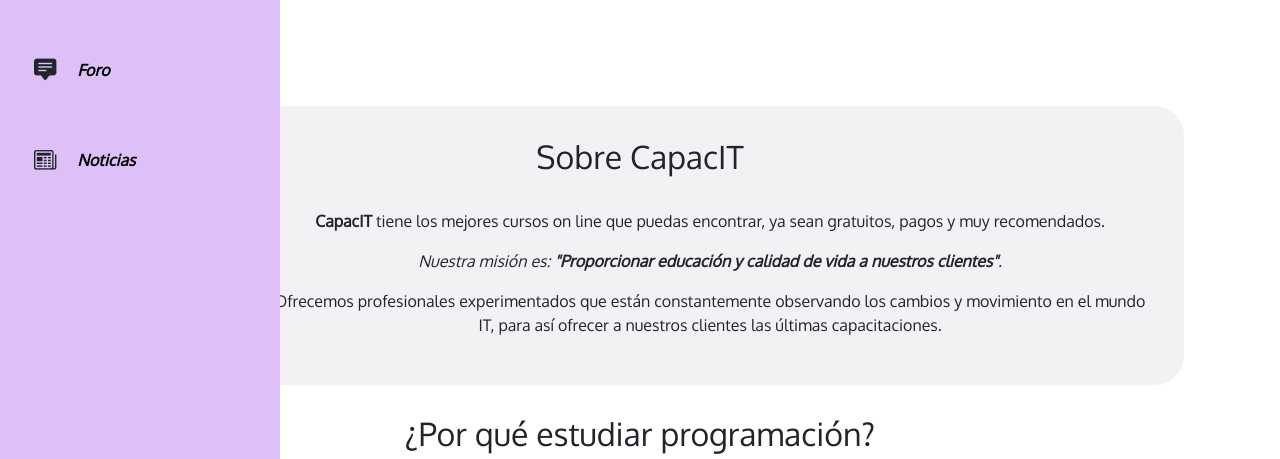
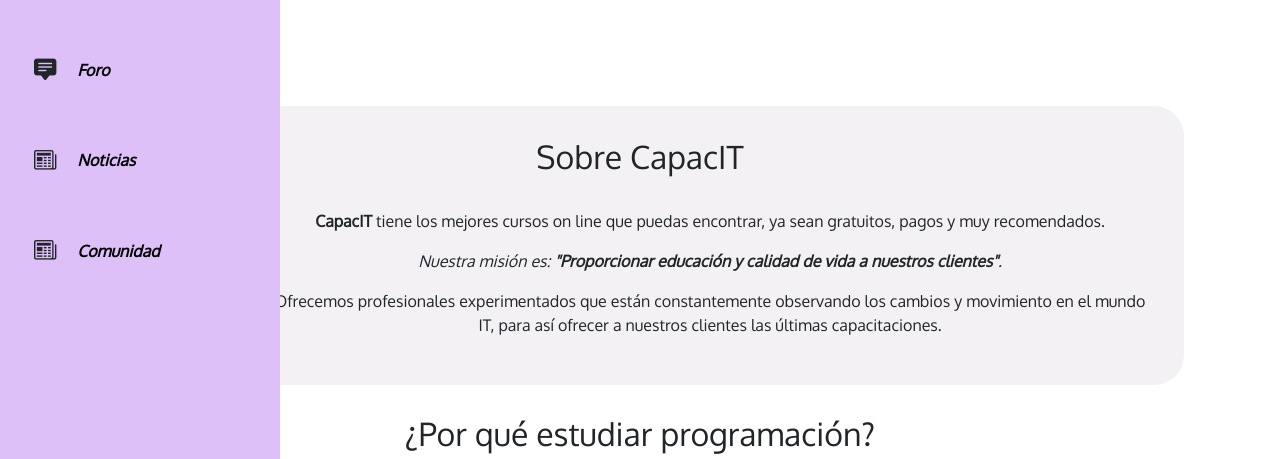
Before and after one commit to abrilramos12/Proyecto_Grupal-Ispc, a Python web app: template Project/Templates/html/index.html in a window 1280 px wide. Shown: the part 272-731 px from the top of the page. Run offline with Jinja, Linux system fonts and the light colour scheme; the template is opened without the code that fills it, so the values that code supplies are empty; some libraries are stand-ins or nearby versions; grey boxes are pictures that could not be loaded.

Commit message:
lista, agregué Comunidad

```diff
--- a/Project/Templates/html/index.html
+++ b/Project/Templates/html/index.html
@@ -54,6 +54,11 @@
                             <a href="news.html">Noticias</a>
                         </i>
                     </li>
+                    <li class="navbar-lista-item">
+                        <i class="bi bi-newspaper">
+                            <a href="news.html">Comunidad</a>
+                        </i>
+                    </li>
                 </ul>
             </nav>
         </div>
```
